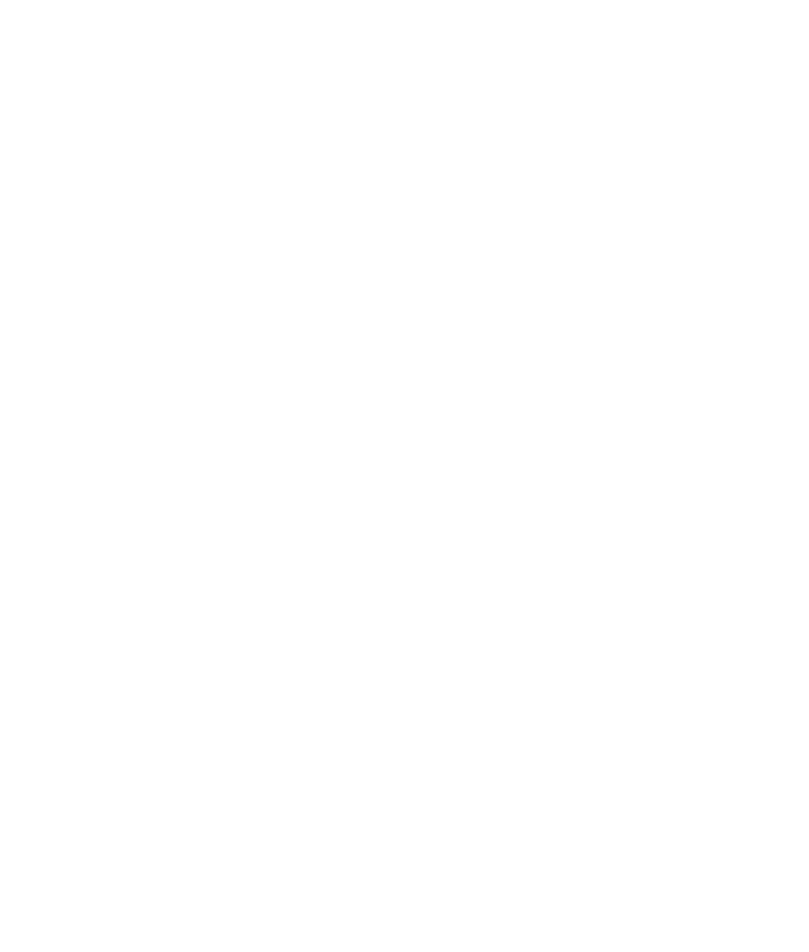
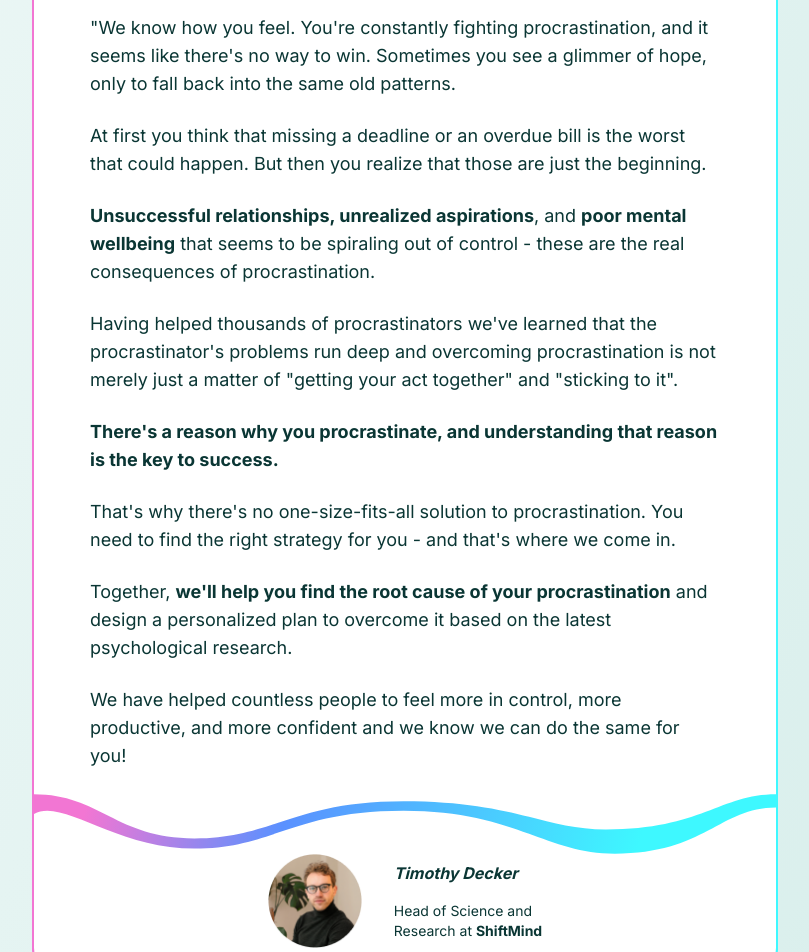
Before and after one commit to GretaVait/netzet-fe-task, a Next.js app: page / in a window 1280 px wide. Shown: the part 6460-7412 px from the top of the page, without its empty margins (235-1044 px from the left). Before the commit the page ends 6288 px from the top, so only its background shows below. Built offline with nearby package versions, Linux system fonts and the light colour scheme.

Commit message:
our promise section added

```diff
--- a/app/page.tsx
+++ b/app/page.tsx
@@ -9,6 +9,7 @@
 import Results from "@/sections/results/Results";
 import Features from "@/sections/features/Features";
 import Testimonials from "@/sections/testimonials/Testimonials";
+import OurPromise from "@/sections/our-promise/OurPromise";
 
 export default function Home() {
   return (
@@ -32,7 +33,7 @@
 
         <Plan />
 
-        {/* Promise */}
+        <OurPromise />
 
         {/* FAQ */}
       </main>
--- /dev/null
+++ b/sections/our-promise/OurPromise.tsx
@@ -0,0 +1,95 @@
+// Base
+import Image from "next/image";
+
+// Components
+import Container from "@/components/app/Container";
+import Gradient from "@/components/utils/Gradient";
+
+const OurPromise = () => {
+  return (
+    <section className="py-[60px] lg:py-20 lg:max-w-[794px] lg:mx-auto">
+      <Container>
+        <div className="relative rounded-[40px] p-0.5">
+          <Gradient borderRadius={40} />
+
+          <div className="bg-white rounded-[40px] py-10 px-6 lg:px-14">
+            <h3 className="text-2.5xl mb-6 text-center font-bold lg:text-4xl">
+              Our promise
+            </h3>
+
+            <div className="flex flex-col gap-y-6 lg:text-lg">
+              <p>
+                &quot;We know how you feel. You&apos;re constantly fighting
+                procrastination, and it seems like there&apos;s no way to win.
+                Sometimes you see a glimmer of hope, only to fall back into the
+                same old patterns.
+              </p>
+              <p>
+                At first you think that missing a deadline or an overdue bill is
+                the worst that could happen. But then you realize that those are
+                just the beginning.
+              </p>
+              <p>
+                <b>Unsuccessful relationships, unrealized aspirations</b>, and{" "}
+                <b>poor mental wellbeing</b> that seems to be spiraling out of
+                control - these are the real consequences of procrastination.
+              </p>
+              <p>
+                Having helped thousands of procrastinators we&apos;ve learned
+                that the procrastinator&apos;s problems run deep and overcoming
+                procrastination is not merely just a matter of &quot;getting
+                your act together&quot; and &quot;sticking to it&quot;.
+              </p>
+              <p>
+                <b>
+                  There&apos;s a reason why you procrastinate, and understanding
+                  that reason is the key to success.
+                </b>
+              </p>
+              <p>
+                That&apos;s why there&apos;s no one-size-fits-all solution to
+                procrastination. You need to find the right strategy for you -
+                and that&apos;s where we come in.
+              </p>
+              <p>
+                Together,{" "}
+                <b>
+                  we&apos;ll help you find the root cause of your
+                  procrastination
+                </b>{" "}
+                and design a personalized plan to overcome it based on the
+                latest psychological research.
+              </p>
+              <p>
+                We have helped countless people to feel more in control, more
+                productive, and more confident and we know we can do the same
+                for you!
+              </p>
+            </div>
+
+            <div className="bg-[url(/assets/decorations/wave-line-white-gradient-sm.svg)] bg-no-repeat bg-cover h-26 -mx-6 mb-6 max-[425px]:h-14 md:h-35 lg:bg-[url(/assets/decorations/wave-line-white-gradient.svg)] lg:h-[84px] lg:-mx-14 lg:mb-0"></div>
+
+            <div className="flex items-center justify-center gap-x-8">
+              <Image
+                src="/assets/photos/head-of-science.png"
+                width={94}
+                height={94}
+                alt="Head of science image"
+              />
+
+              <div>
+                <p className="font-bold italic mb-4">Timothy Decker</p>
+
+                <p className="text-sm">
+                  Head of Science and <br /> Research at <b>ShiftMind</b>
+                </p>
+              </div>
+            </div>
+          </div>
+        </div>
+      </Container>
+    </section>
+  );
+};
+
+export default OurPromise;
```
Also changed, not shown: public/assets/decorations/wave-line-white-gradient-sm.svg (added), public/assets/decorations/wave-line-white-gradient.svg.
